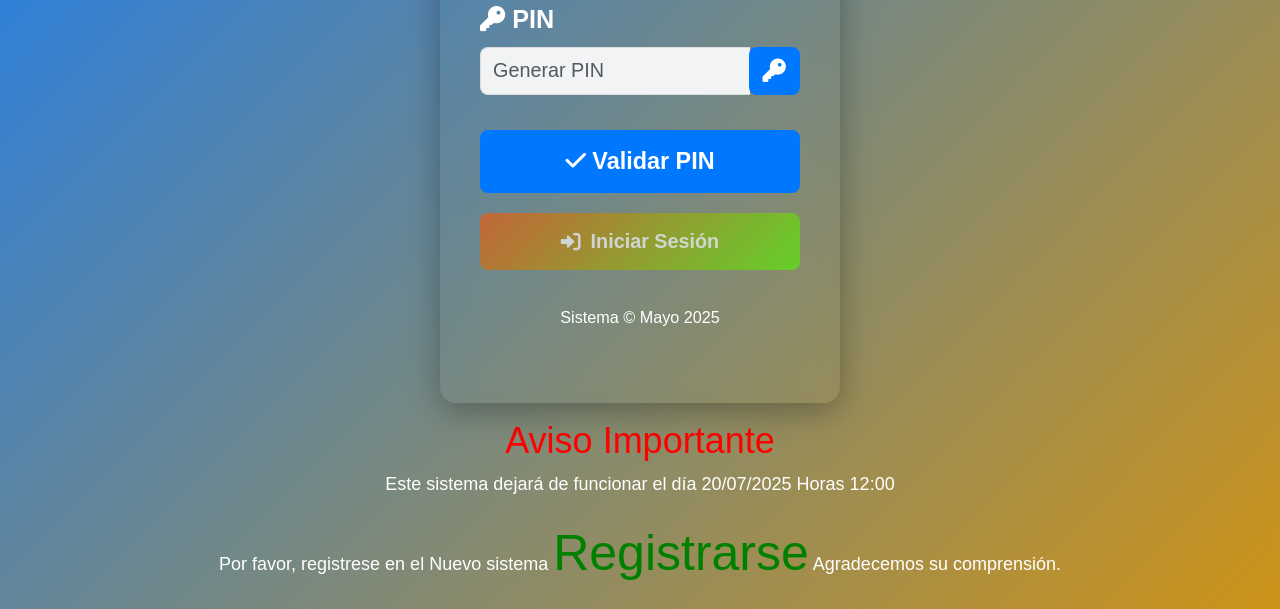
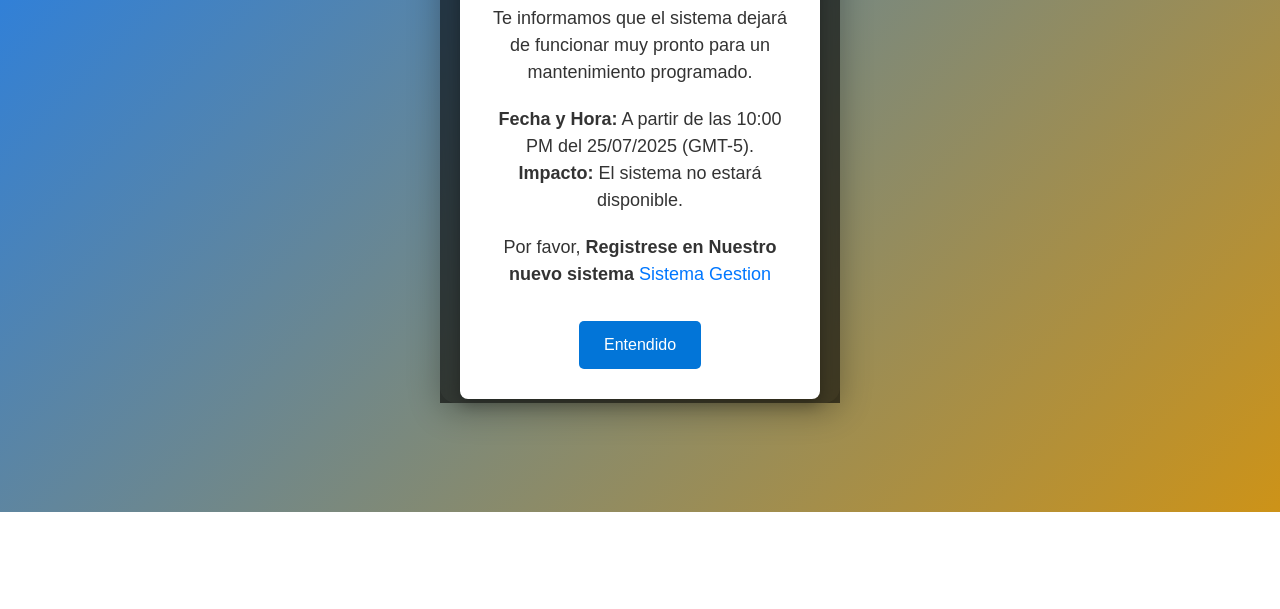
Before and after one commit to sistemaweb270/asamblea, a plain HTML site: page index.html in a window 1280 px wide. Shown: the part 288-897 px from the top of the page. After the commit the page ends 800 px from the top, so only its background shows below. Drawn offline with nearby package versions, Linux system fonts and the light colour scheme.

Commit message:
index.html

```diff
--- a/index.html
+++ b/index.html
@@ -368,6 +368,79 @@ img {
 .modal-contenido {
   top: 15%;
 }
+
+/* --- ESTILOS PARA EL BANNER SUPERIOR --- */
+.shutdown-banner {
+    background-color: #ffc107; /* Amarillo advertencia */
+    color: #333;
+    text-align: center;
+    padding: 15px;
+    position: fixed; /* O 'sticky' si lo prefieres */
+    top: 0;
+    left: 0;
+    width: 100%;
+    z-index: 1000;
+    display: none; /* Oculto por defecto */
+    box-shadow: 0 2px 5px rgba(0,0,0,0.2);
+}
+
+.close-banner-btn {
+    position: absolute;
+    right: 20px;
+    top: 50%;
+    transform: translateY(-50%);
+    font-size: 24px;
+    cursor: pointer;
+    font-weight: bold;
+}
+.close-banner-btn:hover {
+    color: #000;
+}
+
+
+/* --- ESTILOS PARA EL MODAL --- */
+.shutdown-overlay {
+    position: fixed;
+    top: 0;
+    left: 0;
+    width: 100%;
+    height: 100%;
+    background-color: rgba(0, 0, 0, 0.6); /* Fondo oscuro semitransparente */
+    display: none; /* Oculto por defecto */
+    justify-content: center;
+    align-items: center;
+    z-index: 2000;
+}
+
+.shutdown-modal {
+    background-color: #fff;
+    padding: 30px;
+    border-radius: 8px;
+    width: 90%;
+    max-width: 500px;
+    text-align: center;
+    box-shadow: 0 5px 15px rgba(0,0,0,0.3);
+}
+
+.shutdown-modal h2 {
+    color: #d9534f; /* Rojo peligro */
+    margin-top: 0;
+}
+
+.shutdown-modal button {
+    background-color: #0275d8;
+    color: white;
+    border: none;
+    padding: 12px 25px;
+    border-radius: 5px;
+    font-size: 16px;
+    cursor: pointer;
+    margin-top: 15px;
+}
+
+.shutdown-modal button:hover {
+    background-color: #025aa5;
+}
     </style>
 </head>
 <body>
@@ -419,17 +492,26 @@ img {
     <i class="fas fa-sign-in-alt"></i> Iniciar Sesión
   </button>
 
-
-  <p style="background:transparent; color: #fff; padding: 15px 10px; text-align: center; font-size: 0.9rem;"  > Sistema &copy; Mayo 2025</p>
-
+<div id="shutdown-overlay" class="shutdown-overlay">
+    <div id="shutdown-modal" class="shutdown-modal">
+        <h2>Aviso de Suspensión de Servicio</h2>
+        <p>
+            Te informamos que el sistema dejará de funcionar muy pronto para un mantenimiento programado.
+        </p>
+        <p>
+            <strong>Fecha y Hora:</strong> A partir de las 10:00 PM del 25/07/2025 (GMT-5).<br>
+            <strong>Impacto:</strong> El sistema no estará disponible.
+        </p>
+        <p>
+            Por favor, <strong>Registrese en Nuestro nuevo sistema</strong> <a href="https://asamblea-work.firebaseapp.com/index.html">Sistema Gestion</a>
+        </p>
+        <button id="close-shutdown-modal-btn">Entendido</button>
+    </div>
 </div>
-
-<h2 style="color:red;" >Aviso Importante</h2>
-    <p style="color:white;">Este sistema dejará de funcionar el día 20/07/2025 Horas 12:00</p>
-    <p style="color:white;">Por favor, registrese en el Nuevo sistema <a style="color:green; font-size: 50px; font-family: arial; text-decoration: none;" href="#" onclick="alert('Implementando, Pronto te podras Registrar'); return false;">
-Registrarse</a>  Agradecemos su comprensión.</p>
-
-
+<div id="shutdown-banner" class="shutdown-banner">
+    <strong>Aviso:</strong> El sistema dejará de funcionar por mantenimiento el 25/07/2025 a las 10:00 PM (GMT-5).
+    <span id="close-shutdown-banner-btn" class="close-banner-btn">&times;</span>
+</div>
 <!-- HATA AQUI VA TODO DE FORMULARIO DE LOGIN -->
 
 
@@ -463,26 +545,31 @@ Registrarse</a>  Agradecemos su comprensión.</p>
     <script src="https://cdn.jsdelivr.net/npm/bootstrap@5.3.0/dist/js/bootstrap.bundle.min.js"></script>
     <script src="js/script.js"></script>
 <script>
-  // Obtener los elementos del DOM
-  const modal = document.getElementById("aviso-modal");
-  const botonCerrar = document.querySelector(".modal-cerrar");
+document.addEventListener('DOMContentLoaded', function() {
+    // --- ELEMENTOS DEL DOM ---
+    const modalOverlay = document.getElementById('shutdown-overlay');
+    const closeModalBtn = document.getElementById('close-shutdown-modal-btn');
 
-  // Función para mostrar el modal cuando la página cargue
-  window.onload = function() {
-    modal.style.display = "block";
-  };
+    // --- FECHAS ---
+    // Fecha y hora en que el sistema dejará de funcionar
+    const shutdownDate = new Date('2025-07-25T22:00:00-05:00');
+    // Fecha y hora actual
+    const now = new Date();
 
-  // Función para cerrar el modal al hacer clic en la 'X'
-  botonCerrar.onclick = function() {
-    modal.style.display = "none";
-  };
+    // --- LÓGICA DIRECTA ---
+    // Si la fecha actual es ANTERIOR a la fecha de suspensión, muestra el modal.
+    if (now < shutdownDate) {
+        modalOverlay.style.display = 'flex';
+    }
 
-  // También cierra el modal si el usuario hace clic fuera de la ventana
-  window.onclick = function(event) {
-    if (event.target == modal) {
-      modal.style.display = "none";
+    // --- BOTÓN DE CIERRE ---
+    // El botón solo oculta el modal, pero volverá a aparecer si se recarga la página.
+    if (closeModalBtn) {
+        closeModalBtn.addEventListener('click', function() {
+            modalOverlay.style.display = 'none';
+        });
     }
-  };
+});
 </script>
 </body>
 </html>
```
